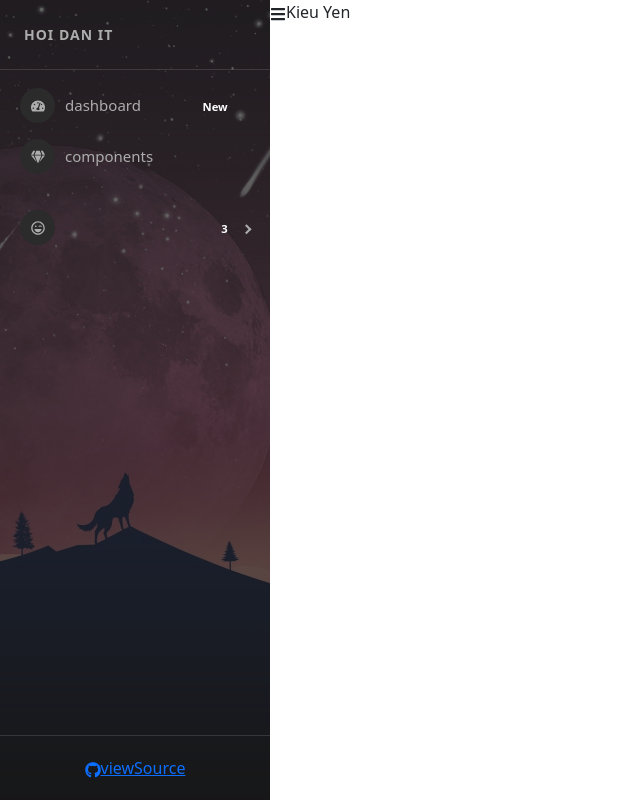
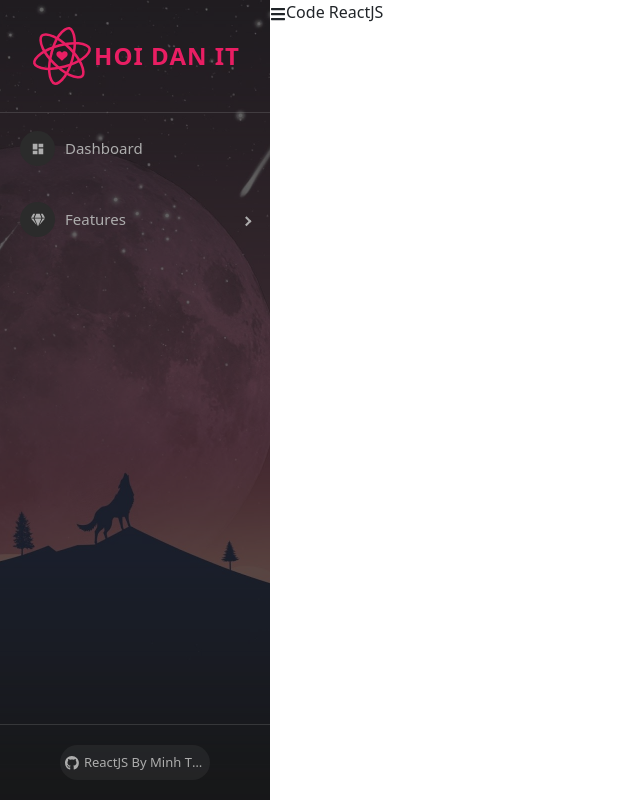
Before and after one commit to Thang-Nguyen-Minh/REACTJS, a React (Create React App) app: page /admins in a window 1280 px wide. Shown: the whole page, without its empty margins (0-640 px from the left). Built offline with nearby package versions, Linux system fonts and the light colour scheme.

Commit message:
Axios React Toastify React Paginate

```diff
--- a/package.json
+++ b/package.json
@@ -6,15 +6,18 @@
     "@testing-library/jest-dom": "5.16.4",
     "@testing-library/react": "13.3.0",
     "@testing-library/user-event": "13.5.0",
+    "axios": "0.27.2",
     "bootstrap": "5.2.0",
     "react": "18.2.0",
     "react-bootstrap": "2.4.0",
     "react-dom": "18.2.0",
     "react-icons": "4.4.0",
+    "react-paginate": "8.1.3",
     "react-pro-sidebar": "0.7.1",
     "react-redux": "^8.0.1",
     "react-router-dom": "6.3.0",
     "react-scripts": "5.0.1",
+    "react-toastify": "9.0.7",
     "redux": "4.2.0",
     "redux-devtools-extension": "2.13.9",
     "redux-thunk": "2.4.1",
--- a/src/components/Admin/Admin.js
+++ b/src/components/Admin/Admin.js
@@ -2,6 +2,7 @@
 import './Admin.scss'
 import {FaBars} from 'react-icons/fa';
 import {useState} from 'react';
+
 const Admin = (props) => {
     const [collapsed, setCollapsed] = useState(false);
     return(
@@ -11,7 +12,7 @@
             </div>
             <div className="admin-content">
                 <FaBars onClick={()=>setCollapsed(!collapsed)}/>
-                Kieu Yen
+                Code ReactJS
             </div>
         </div>
     )
--- a/src/components/Admin/SideBar.js
+++ b/src/components/Admin/SideBar.js
@@ -11,7 +11,8 @@
 
 import { FaTachometerAlt, FaGem, FaList, FaGithub, FaRegLaughWink, FaHeart } from 'react-icons/fa';
 import sidebarBg from '../../assets/bg2.jpg';
-
+import './SideBar.scss'
+import {MdDashboard} from 'react-icons/md';
 
 const SideBar = (props) => {
     const { image, collapsed, toggled, handleToggleSidebar } = props;
@@ -37,28 +38,38 @@
                             whiteSpace: 'nowrap',
                         }}
                     >
-                        Hoi Dan IT
+                        <div className="logo">
+                            <svg xmlns="http://www.w3.org/2000/svg" width="4rem" height="4rem" fill="none" viewBox="0 0 602 602">
+                                <g>
+                                    <path stroke="#E91E63" stroke-miterlimit="10"
+                                          stroke-width="24"
+                                          d="M274.151 201.657c66.903-17.997 131.399-24.32 182.018-19.756l1.077-11.95-1.077 11.95c30.477 2.747 55.643 9.518 73.763 18.622 18.414 9.252 27.823 19.969 30.45 29.72h0c2.776 10.303-.231 25.206-12.364 43.484-11.936 17.98-31.68 37.56-58.646 56.139v.001c-40.663 28.018-98.24 52.637-161.885 69.759-65.406 17.596-128.7 26.024-178.487 21.651h0c-31.569-2.772-57.609-10.095-76.356-19.82-19.058-9.886-28.938-21.326-31.677-31.495h0c-2.636-9.786-.088-23.613 10.677-40.523 10.622-16.687 28.385-34.904 52.944-52.425l-6.724-9.425 6.724 9.425c41.556-29.647 101.985-57.176 169.563-75.357zm0 0l-3.116-11.583 3.116 11.583z"></path>
+                                    <path stroke="#E91E63" stroke-miterlimit="10"
+                                          stroke-width="24" d="M373.214 228.061c49.036 48.941 86.758 101.635 108.114 147.755l10.889-5.042-10.889 5.042c12.859 27.768 19.578 52.949 20.754 73.194 1.194 20.573-3.382 34.081-10.514 41.232h0c-7.535 7.555-21.944 12.403-43.839 11.035-21.539-1.346-48.366-8.656-77.939-22.719l-.001-.001c-44.594-21.205-94.702-58.759-141.351-105.317l-8.138 8.153 8.138-8.153c-47.94-47.846-86.885-98.447-107.99-143.751h0c-13.383-28.726-20.062-54.939-21.013-76.038-.967-21.448 4-35.725 11.437-43.182h0c7.157-7.176 20.405-11.883 40.432-11.016 19.761.856 44.419 7.13 71.872 19.639l4.975-10.92-4.975 10.92c46.451 21.165 100.505 59.734 150.038 109.169zm0 0l8.477-8.494-8.477 8.494z"></path>
+                                    <path stroke="#E91E63" stroke-miterlimit="10" stroke-width="24" d="M325.98 494.55l9.811 6.909-9.811-6.909c-17.619 25.02-36.067 43.429-53.012 54.569-17.221 11.322-31.207 14.112-40.966 11.511h0c-10.311-2.747-21.714-12.801-31.476-32.447-9.604-19.326-16.687-46.213-19.294-78.855v-.001c-3.933-49.221 3.537-111.393 20.533-175.07l-11.594-3.095 11.594 3.095c17.467-65.44 41.817-124.466 70.5-165.396h0c18.186-25.953 37.549-44.843 55.345-56.216 18.091-11.562 32.94-14.398 43.117-11.686h0c9.793 2.61 20.494 11.73 29.756 29.506 9.139 17.541 16.035 42.032 18.928 72.06 4.896 50.811-1.48 116.906-19.526 184.519-17.867 66.937-44.642 125.951-73.905 167.506z"></path>
+                                    <animateTransform attributeName="transform" attributeType="XML" dur="20s" from="0 301 301" repeatCount="indefinite" to="360 301 301" type="rotate"></animateTransform> </g>
+                                <path fill="#E91E63" d="M301.007 269.002a62.496 62.496 0 00-4.799-4.301c-1.568-1.254-3.439-2.596-5.615-4.026a30.06 30.06 0 00-7.055-3.411c-2.527-.842-5.007-1.264-7.436-1.264-8.779 0-15.657 2.43-20.635 7.29-4.979 4.859-7.467 11.601-7.467 20.223 0 8.661 4.488 17.479 13.463 26.455 0 0 24.492 21.967 39.544 36.043 15.053-14.076 39.545-36.043 39.545-36.043 8.975-8.976 13.463-17.794 13.463-26.455 0-8.622-2.488-15.364-7.467-20.223-4.978-4.86-11.856-7.29-20.635-7.29-2.429 0-4.909.422-7.436 1.264a30.06 30.06 0 00-7.055 3.411c-2.176 1.43-4.047 2.772-5.615 4.026a62.699 62.699 0 00-4.8 4.301z"></path> </svg>
+                            <span>Hoi Dan IT</span>
+                        </div>
                     </div>
                 </SidebarHeader>
 
                 <SidebarContent>
                     <Menu iconShape="circle">
                         <MenuItem
-                            icon={<FaTachometerAlt />}
-                            suffix={<span className="badge red">New</span>}
+                            icon={<MdDashboard />}
                         >
-                            dashboard
+                            Dashboard
                         </MenuItem>
-                        <MenuItem icon={<FaGem />}> components </MenuItem>
                     </Menu>
                     <Menu iconShape="circle">
                         <SubMenu
-                            suffix={<span className="badge yellow">3</span>}
-                            icon={<FaRegLaughWink />}
+                            icon={<FaGem />}
+                            title="Features"
                         >
-                            <MenuItem> 1</MenuItem>
-                            <MenuItem> 2</MenuItem>
-                            <MenuItem> 3</MenuItem>
+                            <MenuItem>Quản lý Users</MenuItem>
+                            <MenuItem>Quản lý Bài Quiz</MenuItem>
+                            <MenuItem>Quản lý Câu Hỏi</MenuItem>
                         </SubMenu>
 
                     </Menu>
@@ -72,14 +83,14 @@
                         }}
                     >
                         <a
-                            href="https://github.com/azouaoui-med/react-pro-sidebar"
+                            href="https://github.com/Thang-Nguyen-Minh/REACTJS"
                             target="_blank"
                             className="sidebar-btn"
                             rel="noopener noreferrer"
                         >
                             <FaGithub />
                             <span style={{ whiteSpace: 'nowrap', textOverflow: 'ellipsis', overflow: 'hidden' }}>
-                                viewSource
+                                ReactJS By Minh Thắng
                             </span>
                         </a>
                     </div>
--- /dev/null
+++ b/src/components/Admin/SideBar.scss
@@ -0,0 +1,36 @@
+.logo{
+  display: flex;
+  align-items: center;
+  justify-content: center;
+  font-size: 1.5rem;
+  color: #e91e63;
+}
+
+.sidebar-btn-wrapper {
+  display: flex;
+  align-items: center;
+  justify-content: center;
+  .sidebar-btn {
+    transition: width 0.3s;
+    width: 150px;
+    padding: 1px 5px;
+    border-radius: 40px;
+    background: rgba(255, 255, 255, 0.05);
+    color: #adadad;
+    text-decoration: none;
+    margin: 0 auto;
+    height: 35px;
+    display: flex;
+    align-items: center;
+    justify-content: center;
+    text-overflow: ellipsis;
+    overflow: hidden;
+    span {
+      margin-left: 5px;
+      font-size: 13px;
+    }
+    &:hover {
+      color:#dee2ec;;
+    }
+  }
+}
```
Also changed, not shown: src/components/Admin/Admin.scss (line endings or trailing spaces), 1 other file (tests, documents, lock files or other folders).
